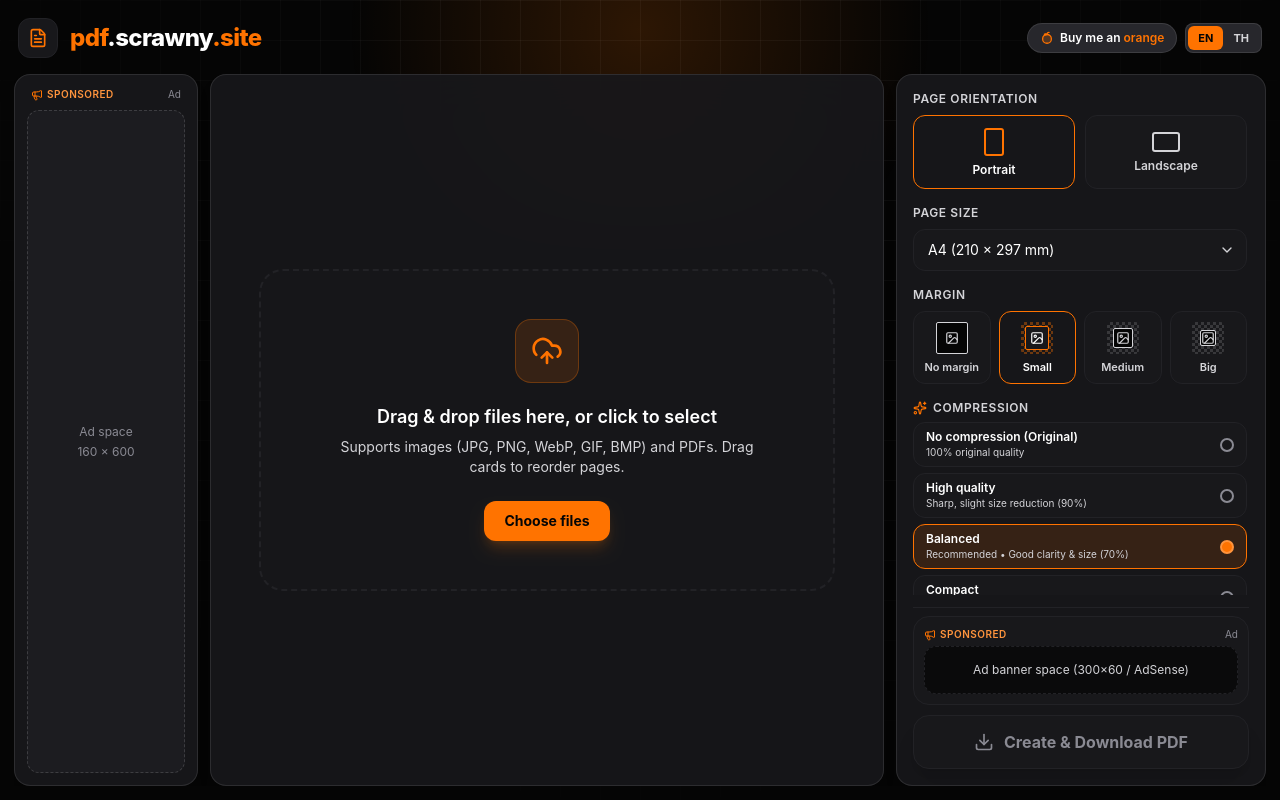
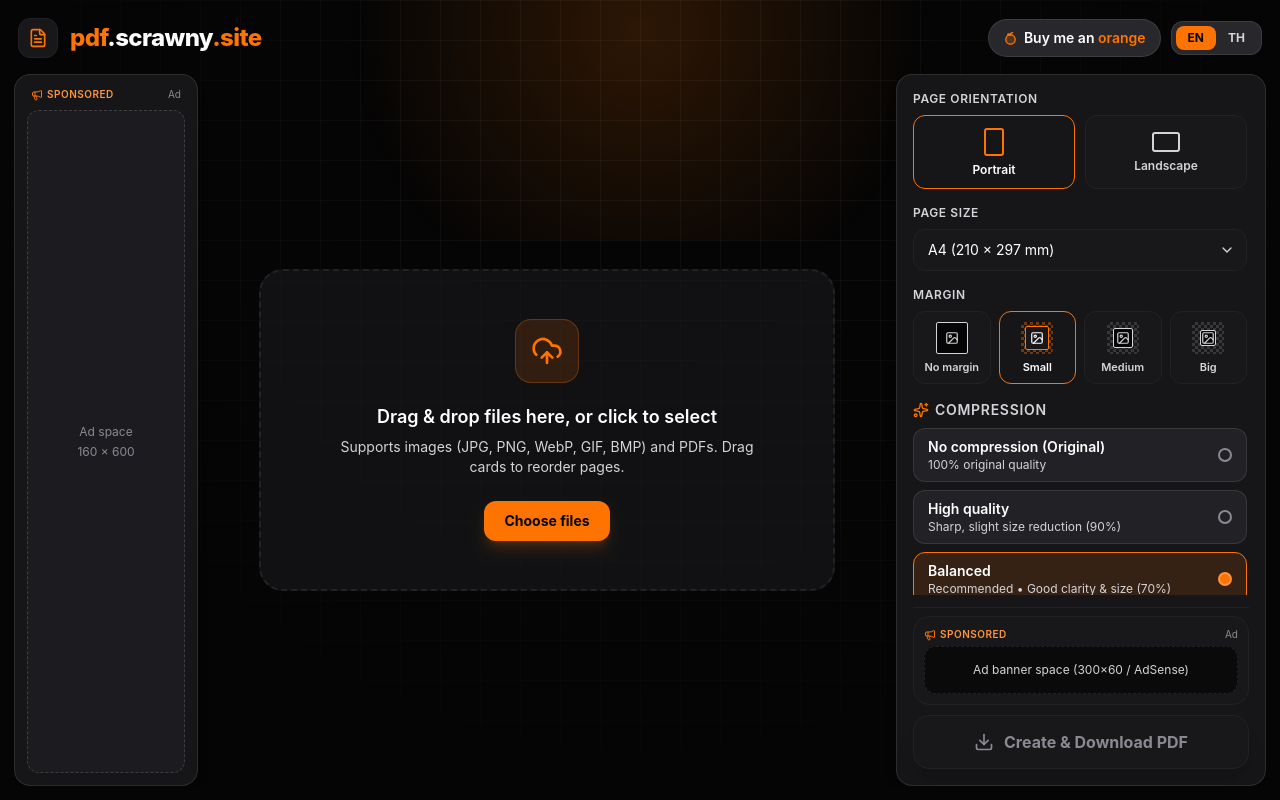
Before and after one commit to scrawnysatyr/ScrawnyPDF, a React (Vite) app: page / in a window 1280 px wide. Built offline with nearby package versions, Linux system fonts and the light colour scheme.

Commit message:
style: transparent PDF center grid, larger UI text/buttons, OCR resizable page grid

```diff
--- a/src/App.tsx
+++ b/src/App.tsx
@@ -329,26 +329,26 @@ export function App() {
           </h1>
         </div>
 
-        <div className="flex items-center gap-2">
+        <div className="flex items-center gap-2.5">
           {pages.length > 0 && (
             <>
-              <span className="text-xs font-semibold px-2.5 py-1 rounded-full bg-[rgba(255,115,0,0.14)] text-[#ff943d] border border-[rgba(255,115,0,0.3)]">
+              <span className="text-xs sm:text-sm font-semibold px-3 py-1.5 rounded-full bg-[rgba(255,115,0,0.14)] text-[#ff943d] border border-[rgba(255,115,0,0.3)]">
                 {t.pageCount(pages.length)}
               </span>
               <button
                 type="button"
                 onClick={() => fileInputRef.current?.click()}
-                className="flex items-center gap-1.5 px-3 py-1.5 rounded-lg bg-[#27272c] hover:bg-[#303036] text-[#ffffff] text-xs font-medium transition cursor-pointer border border-white/10 hover:border-[#ff7300]"
+                className="flex items-center gap-1.5 px-3.5 py-2 rounded-xl bg-[#27272c] hover:bg-[#303036] text-[#ffffff] text-xs sm:text-sm font-medium transition cursor-pointer border border-white/10 hover:border-[#ff7300]"
               >
-                <FilePlus2 className="w-3.5 h-3.5 text-[#ff7300]" />
+                <FilePlus2 className="w-4 h-4 text-[#ff7300]" />
                 {t.addFiles}
               </button>
               <button
                 type="button"
                 onClick={clearAll}
-                className="flex items-center gap-1.5 px-3 py-1.5 rounded-lg bg-rose-500/15 hover:bg-rose-500/25 text-rose-300 text-xs font-medium transition cursor-pointer border border-rose-500/30"
+                className="flex items-center gap-1.5 px-3.5 py-2 rounded-xl bg-rose-500/15 hover:bg-rose-500/25 text-rose-300 text-xs sm:text-sm font-medium transition cursor-pointer border border-rose-500/30"
               >
-                <Trash2 className="w-3.5 h-3.5" />
+                <Trash2 className="w-4 h-4" />
                 {t.clearAll}
               </button>
             </>
@@ -359,12 +359,12 @@ export function App() {
             href="https://buymeacoffee.com/scrawnysatyr"
             target="_blank"
             rel="noopener noreferrer"
-            className="hidden sm:inline-flex items-center gap-1.5 px-3 py-1.5 rounded-full bg-[#27272c] hover:bg-[#303036] border border-white/10 hover:border-[#ff7300] text-[#ffffff] text-xs font-semibold transition"
+            className="hidden sm:inline-flex items-center gap-1.5 px-3.5 py-2 rounded-full bg-[#27272c] hover:bg-[#303036] border border-white/10 hover:border-[#ff7300] text-[#ffffff] text-xs sm:text-sm font-semibold transition"
           >
             <svg
               viewBox="0 0 24 24"
-              width="14"
-              height="14"
+              width="15"
+              height="15"
               fill="none"
               stroke="currentColor"
               strokeWidth="2.2"
@@ -386,7 +386,7 @@ export function App() {
           <div
             role="group"
             aria-label="Language"
-            className="flex items-center rounded-lg bg-[#27272c] p-0.5 border border-white/10"
+            className="flex items-center rounded-xl bg-[#27272c] p-1 border border-white/10"
           >
             {(['en', 'th'] as const).map((code) => (
               <button
@@ -394,7 +394,7 @@ export function App() {
                 type="button"
                 aria-pressed={lang === code}
                 onClick={() => setLang(code)}
-                className={`px-2.5 py-1 rounded-md text-[11px] font-bold uppercase transition cursor-pointer ${
+                className={`px-3 py-1 rounded-lg text-xs font-bold uppercase transition cursor-pointer ${
                   lang === code
                     ? 'bg-[#ff7300] text-[#050505]'
                     : 'text-[#d4d4d8] hover:text-white'
@@ -425,10 +425,10 @@ export function App() {
           </div>
         </aside>
 
-        {/* CENTER ISLAND: Dropzone + Scrollable Draggable Grid */}
+        {/* CENTER WORKSPACE: Transparent over signature grid + glow */}
         <section
-          className={`flex-1 min-w-0 flex flex-col relative rounded-2xl border border-white/10 shadow-lg overflow-hidden backdrop-blur-xl transition-colors ${
-            isDraggingFiles ? 'bg-[rgba(255,115,0,0.12)] border-[#ff7300]/60' : 'bg-[#18181b]/90'
+          className={`flex-1 min-w-0 flex flex-col relative rounded-2xl transition-colors ${
+            isDraggingFiles ? 'bg-[rgba(255,115,0,0.08)]' : 'bg-transparent'
           }`}
           onDragOver={(e) => {
             e.preventDefault();
@@ -481,19 +481,19 @@ export function App() {
             /* Scrollable Page Grid */
             <div className="flex-1 min-h-0 flex flex-col">
               {/* Grid Size Toolbar */}
-              <div className="shrink-0 px-5 pt-3 pb-1 flex items-center justify-between gap-3">
-                <span className="text-[11px] font-medium text-[#8a8a93]">
+              <div className="shrink-0 px-3 pt-1 pb-2 flex items-center justify-between gap-3">
+                <span className="text-xs sm:text-sm font-medium text-[#d4d4d8]">
                   {t.pageCount(pages.length)}
                 </span>
                 <div className="flex items-center gap-2">
-                  <span className="inline-flex items-center gap-1 text-[11px] text-[#8a8a93]">
-                    <LayoutGrid className="w-3.5 h-3.5 text-[#ff7300]" />
+                  <span className="inline-flex items-center gap-1.5 text-xs sm:text-sm text-[#d4d4d8]">
+                    <LayoutGrid className="w-4 h-4 text-[#ff7300]" />
                     {t.gridSizeLabel}
                   </span>
                   <div
                     role="group"
                     aria-label={t.gridSizeLabel}
-                    className="inline-flex rounded-lg border border-[#222226] bg-[#18181b] p-0.5"
+                    className="inline-flex rounded-xl border border-white/10 bg-[#18181b] p-1"
                   >
                     {(['sm', 'md', 'lg'] as const).map((sz) => (
                       <button
@@ -503,7 +503,7 @@ export function App() {
                           snapshotCardRects();
                           setGridSize(sz);
                         }}
-                        className={`px-2.5 py-1 rounded-md text-[11px] font-semibold transition cursor-pointer ${
+                        className={`px-3 py-1 rounded-lg text-xs font-semibold transition cursor-pointer ${
                           gridSize === sz
                             ? 'bg-[#ff7300] text-[#050505]'
                             : 'text-[#d4d4d8] hover:text-white'
@@ -846,12 +846,12 @@ export function App() {
             </fieldset>
 
             {/* Compression (5 options: No compression + 4 levels) */}
-            <div className="space-y-1.5">
-              <label className="text-xs font-semibold text-[#d4d4d8] uppercase tracking-wider flex items-center gap-1.5">
-                <Sparkles className="w-3.5 h-3.5 text-[#ff7300]" />
+            <div className="space-y-2">
+              <label className="text-xs sm:text-sm font-semibold text-[#d4d4d8] uppercase tracking-wider flex items-center gap-1.5">
+                <Sparkles className="w-4 h-4 text-[#ff7300]" />
                 {t.compressionLabel}
               </label>
-              <div className="flex flex-col gap-1.5">
+              <div className="flex flex-col gap-2">
                 {COMPRESSION_OPTIONS.map((c) => {
                   const compText = t.compressions[c.id];
                   return (
@@ -859,15 +859,15 @@ export function App() {
                       key={c.id}
                       type="button"
                       onClick={() => setSettings((s) => ({ ...s, compression: c.id }))}
-                      className={`w-full px-3 py-1.5 rounded-xl border text-left flex items-center justify-between transition cursor-pointer ${
+                      className={`w-full px-3.5 py-2 rounded-xl border text-left flex items-center justify-between transition cursor-pointer ${
                         settings.compression === c.id
                           ? 'bg-[rgba(255,115,0,0.14)] border-[#ff7300] text-white'
-                          : 'bg-[#18181b] border-[#222226] text-[#ffffff] hover:border-[#ff7300]/50 hover:bg-[#222226]'
+                          : 'bg-[#222226] border-white/10 text-[#ffffff] hover:border-[#ff7300]/50 hover:bg-[#27272c]'
                       }`}
                     >
                       <div className="min-w-0">
-                        <div className="text-xs font-semibold">{compText.label}</div>
-                        <div className="text-[10px] text-[#d4d4d8] truncate">
+                        <div className="text-sm font-semibold">{compText.label}</div>
+                        <div className="text-xs text-[#d4d4d8] truncate">
                           {compText.sublabel}
                         </div>
                       </div>
```
